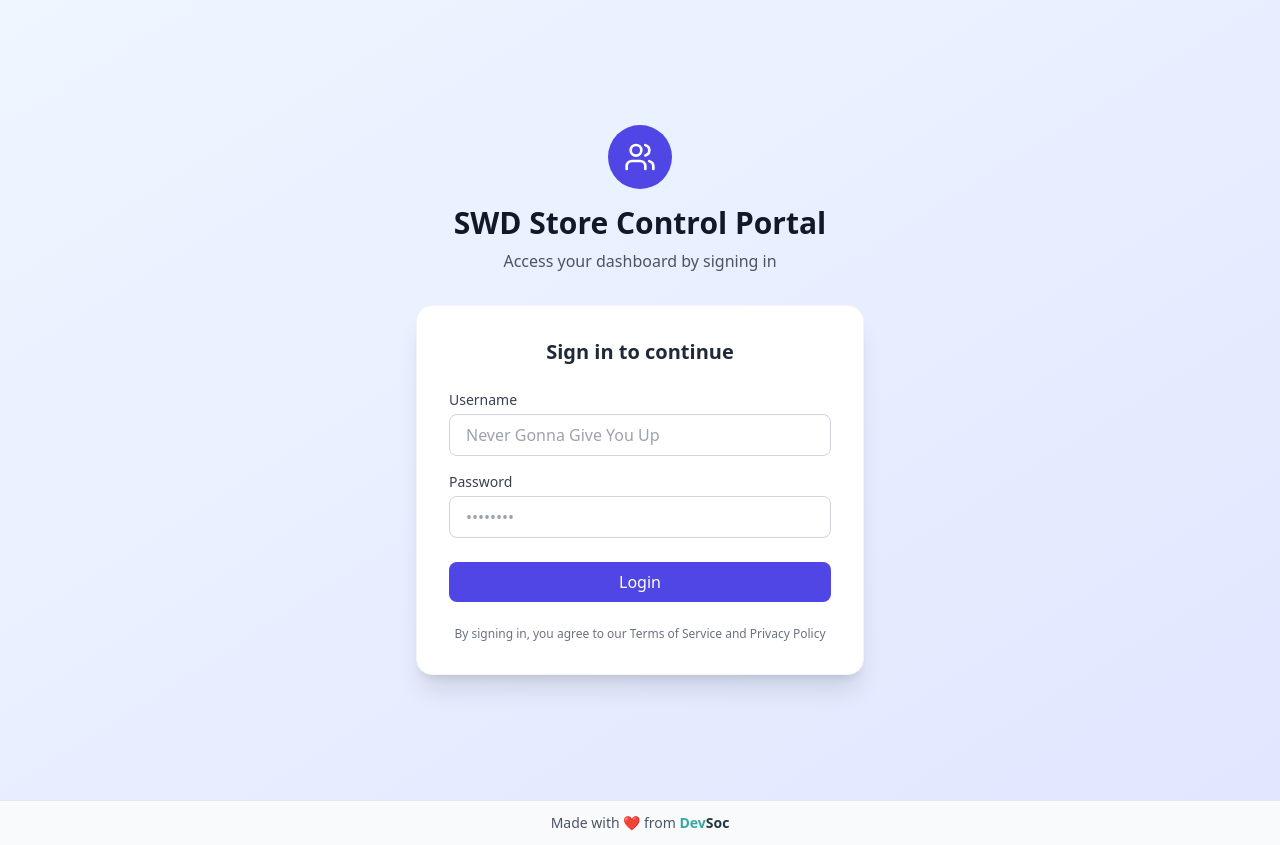
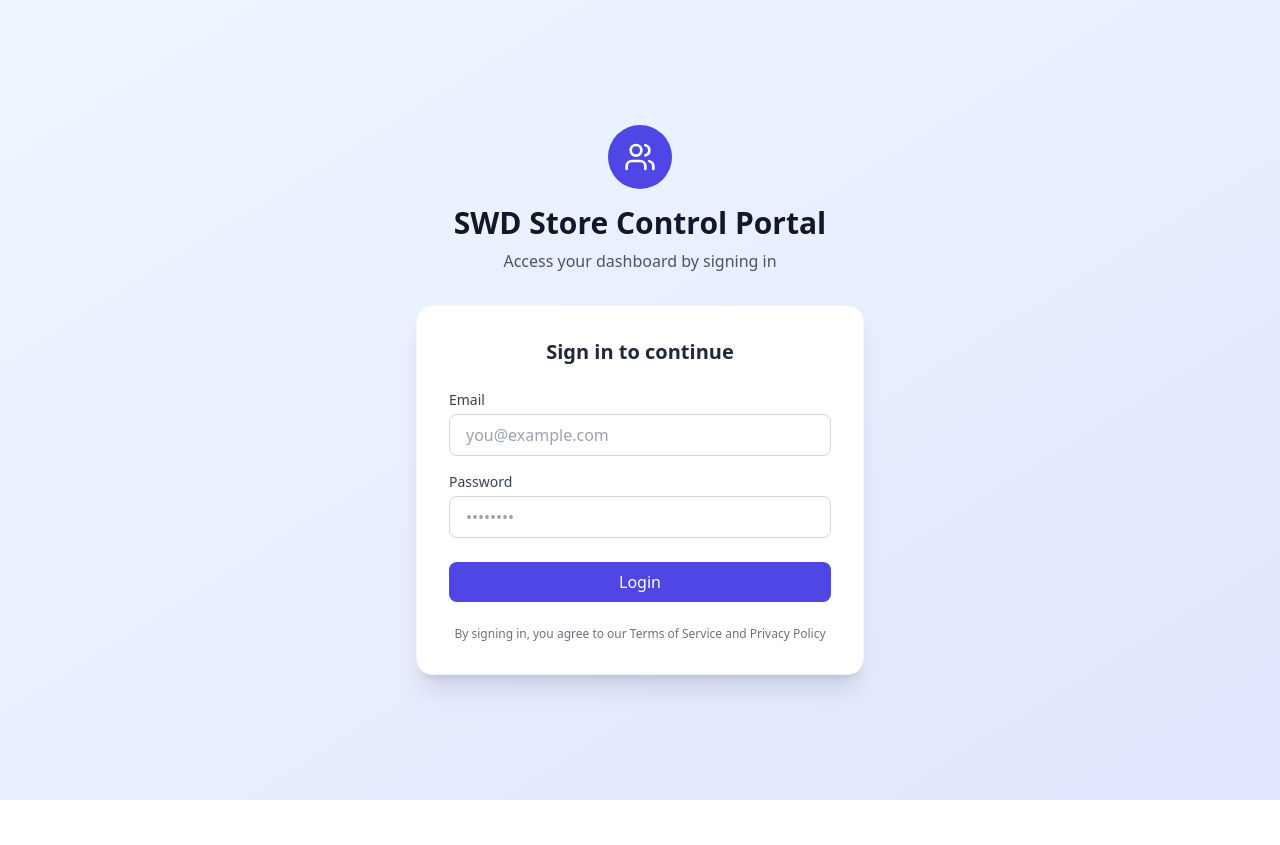
Before and after one commit to saisridhar77/swd_front, a React (Vite) app: page / in a window 1280 px wide. After the commit the page ends 800 px from the top, so only its background shows below. Built offline with nearby package versions, Linux system fonts and the light colour scheme.

Commit message:
Add size selection feature and update API URLs to production

```diff
--- a/src/components/ClubCoordinatorPortal.jsx
+++ b/src/components/ClubCoordinatorPortal.jsx
@@ -39,13 +39,17 @@ const ClubCoordinatorPortal = ({ onBack }) => {
   const [editingItem, setEditingItem] = useState(null);
   const [editingCombo, setEditingCombo] = useState(null);
 
+
+  const SIZE_OPTIONS = ['3XS', '2XS', 'XS', 'S', 'M', 'L', 'XL', '2XL', '3XL', '4XL', '5XL'];
+
   // Form states for adding items
   const [newMerchItem, setNewMerchItem] = useState({
     name: '',
     price: '',
     description: '',
     image: '',
-    nick: false
+    nick: false,
+    sizes: []
   });
 
   const [newCombo, setNewCombo] = useState({
@@ -302,6 +306,11 @@ const ClubCoordinatorPortal = ({ onBack }) => {
       return;
     }
 
+    if (newMerchItem.sizes.length === 0) {
+      setError('Please select at least one size for the merch item');
+      return;
+    }
+
     if (editingItem !== null) {
       // Update existing item
       const updatedItems = [...bundleForm.merchItems];
@@ -316,7 +325,7 @@ const ClubCoordinatorPortal = ({ onBack }) => {
       }));
     }
 
-    setNewMerchItem({ name: '', price: '', description: '', image: '', nick: false });
+    setNewMerchItem({ name: '', price: '', description: '', image: '', nick: false, sizes: [] });
   };
 
   // Edit merch item
@@ -327,7 +336,8 @@ const ClubCoordinatorPortal = ({ onBack }) => {
       price: item.price.toString(),
       description: item.description || '',
       image: item.image,
-      nick: item.nick
+      nick: item.nick,
+      sizes: item.sizes || []
     });
     setEditingItem(index);
   };
@@ -413,6 +423,16 @@ const ClubCoordinatorPortal = ({ onBack }) => {
       items: prev.items.includes(itemName)
         ? prev.items.filter(item => item !== itemName)
         : [...prev.items, itemName]
+    }));
+  };
+
+
+  const toggleMerchItemSize = (size) => {
+    setNewMerchItem(prev => ({
+      ...prev,
+      sizes: prev.sizes.includes(size)
+        ? prev.sizes.filter(s => s !== size)
+        : [...prev.sizes, size]
     }));
   };
 
@@ -583,6 +603,34 @@ const ClubCoordinatorPortal = ({ onBack }) => {
                   <span className="text-xs text-gray-500">Enable if this item has a nick option</span>
                 </div>
 
+                {/* Size Selection */}
+                <div className="mt-3">
+                  <label className="block text-sm font-medium text-gray-700 mb-2">Available Sizes *</label>
+                  <div className="grid grid-cols-4 gap-2">
+                    {SIZE_OPTIONS.map((size) => (
+                      <label key={size} className="flex items-center space-x-2 cursor-pointer">
+                        <input
+                          type="checkbox"
+                          checked={newMerchItem.sizes.includes(size)}
+                          onChange={() => toggleMerchItemSize(size)}
+                          className="w-4 h-4 text-blue-600 border-gray-300 rounded focus:ring-blue-500"
+                        />
+                        <span className="text-sm text-gray-700">{size}</span>
+                      </label>
+                    ))}
+                  </div>
+                  {newMerchItem.sizes.length > 0 && (
+                    <div className="mt-2 flex flex-wrap gap-1">
+                      <span className="text-xs text-gray-500">Selected:</span>
+                      {newMerchItem.sizes.map((size) => (
+                        <span key={size} className="px-2 py-1 bg-blue-100 text-blue-800 text-xs rounded">
+                          {size}
+                        </span>
+                      ))}
+                    </div>
+                  )}
+                </div>
+
                 {/* Image Upload */}
                 <div className="mt-3">
                   <label className="block text-sm font-medium text-gray-700 mb-1">Item Image *</label>
@@ -638,7 +686,18 @@ const ClubCoordinatorPortal = ({ onBack }) => {
                     <div>
                           <p className="font-medium">{item.name}</p>
                           <p className="text-sm text-gray-600">₹{item.price}</p>
-                          {item.nick && <span className="px-2 py-1 text-xs bg-purple-100 text-purple-800 rounded-full">Nick</span>}
+                          <div className="flex items-center space-x-2 mt-1">
+                            {item.nick && <span className="px-2 py-1 text-xs bg-purple-100 text-purple-800 rounded-full">Nick</span>}
+                            {item.sizes && item.sizes.length > 0 && (
+                              <div className="flex flex-wrap gap-1">
+                                {item.sizes.map((size) => (
+                                  <span key={size} className="px-1 py-0.5 text-xs bg-blue-100 text-blue-800 rounded">
+                                    {size}
+                                  </span>
+                                ))}
+                              </div>
+                            )}
+                          </div>
                         </div>
                     </div>
                       <div className="flex space-x-2">
--- a/src/components/LoginScreen.jsx
+++ b/src/components/LoginScreen.jsx
@@ -3,7 +3,7 @@ import { Users } from "lucide-react";
 import axios from "axios";
 
 const LoginScreen = ({ onLogin }) => {
-  const [username, setUsername] = useState("");
+  const [email, setEmail] = useState("");
   const [password, setPassword] = useState("");
   const [error, setError] = useState("");
 
@@ -11,7 +11,7 @@ const LoginScreen = ({ onLogin }) => {
     e.preventDefault();
     setError("");
 
-    if (!username || !password) {
+    if (!email || !password) {
       setError("Please fill in both fields.");
       return;
     }
@@ -20,7 +20,7 @@ const LoginScreen = ({ onLogin }) => {
       const response = await axios.post(
         "https://merchpostalswd-690276173705.asia-south1.run.app/api/auth/login",
         {
-          username: username,
+          username: email,
           password: password,
         },
         {
@@ -31,13 +31,17 @@ const LoginScreen = ({ onLogin }) => {
       );
 
       // Store the complete response data including token
+      // Store the complete response data including token
       localStorage.setItem("swd_user", JSON.stringify(response.data.data));
+      console.log("Login successful:", response.data);
+      console.log("Stored user data:", response.data.data);
 
       onLogin({
         username: response.data.data.user.username,
         role: response.data.data.user.role,
         token: response.data.data.token, // Include token in user data
       });
+      console.log("User data:", response.data.data.user.username, "role:", response.data.data.user.role);
     } catch (error) {
       if (error.response) {
         setError(error.response.data.message || "Invalid credentials");
@@ -48,7 +52,6 @@ const LoginScreen = ({ onLogin }) => {
   };
 
   return (
-    <>
     <div className="min-h-screen bg-gradient-to-br from-blue-50 to-indigo-100 flex items-center justify-center p-4">
       <div className="max-w-md w-full">
         <div className="text-center mb-8">
@@ -76,23 +79,19 @@ const LoginScreen = ({ onLogin }) => {
           )}
 
           <div className="mb-4">
-              <label className="block text-sm text-gray-700 mb-1">
-                Username
-              </label>
+            <label className="block text-sm text-gray-700 mb-1">Email</label>
             <input
               type="text"
-                value={username}
-                onChange={(e) => setUsername(e.target.value)}
+              value={email}
+              onChange={(e) => setEmail(e.target.value)}
               className="w-full px-4 py-2 border border-gray-300 rounded-lg focus:outline-none focus:ring-2 focus:ring-indigo-200"
-                placeholder="Never Gonna Give You Up"
+              placeholder="you@example.com"
               required
             />
           </div>
 
           <div className="mb-6">
-              <label className="block text-sm text-gray-700 mb-1">
-                Password
-              </label>
+            <label className="block text-sm text-gray-700 mb-1">Password</label>
             <input
               type="password"
               value={password}
@@ -119,12 +118,6 @@ const LoginScreen = ({ onLogin }) => {
         </form>
       </div>
     </div>
-      <footer class="w-full border-t border-gray-200 bg-gray-50 px-4 py-3 text-center text-sm text-gray-600">
-  Made with ❤️ from
-  <span class="font-bold text-[#3aa6a1]"> Dev</span>
-  <span class="font-bold text-[#24353f]">Soc</span>
-</footer>
-    </>
   );
 };
 
```
Also changed, not shown: src/components/CSAPortal.jsx (line endings or trailing spaces). Lines whose indentation alone changed are shown as unchanged.
